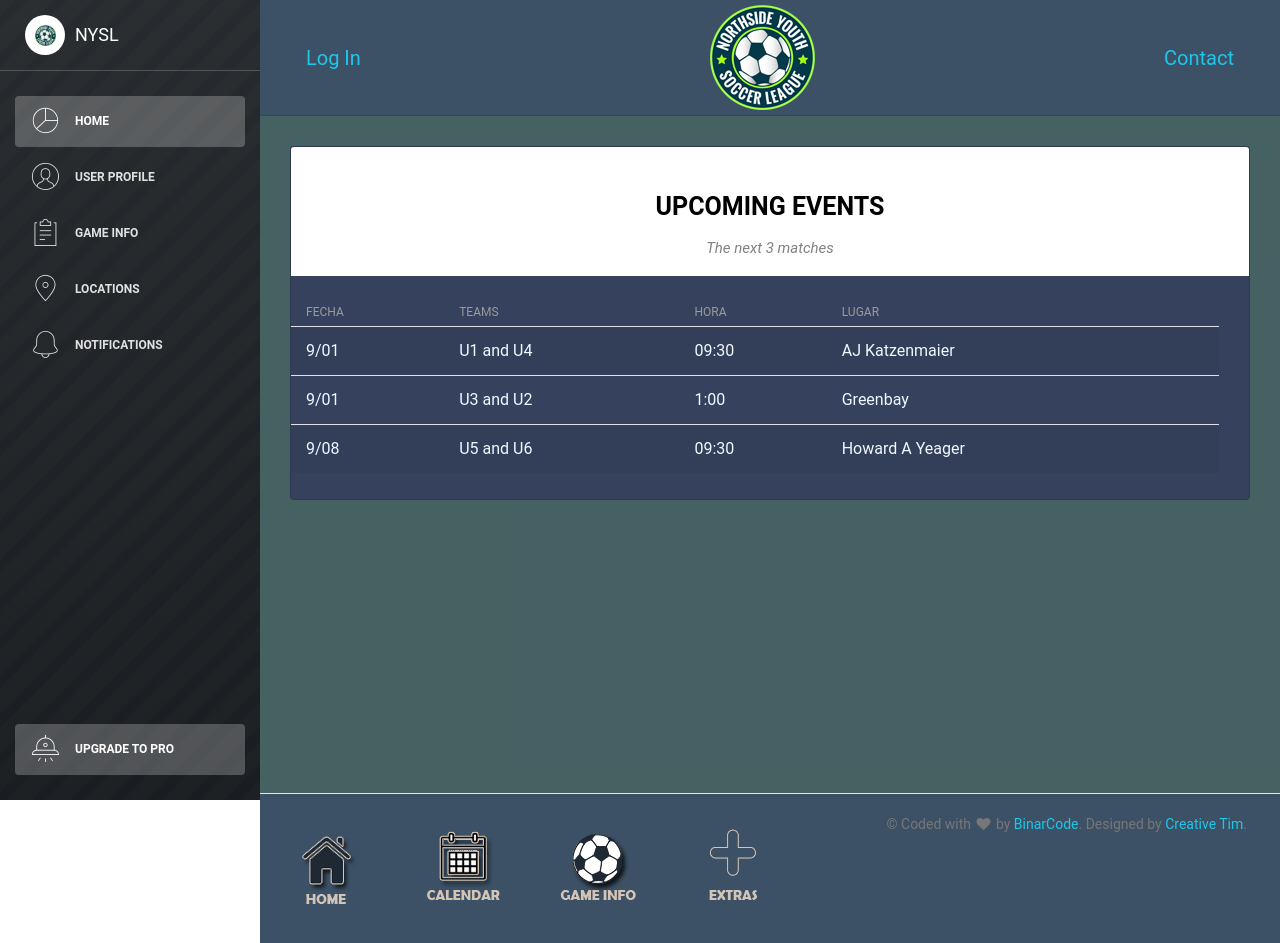
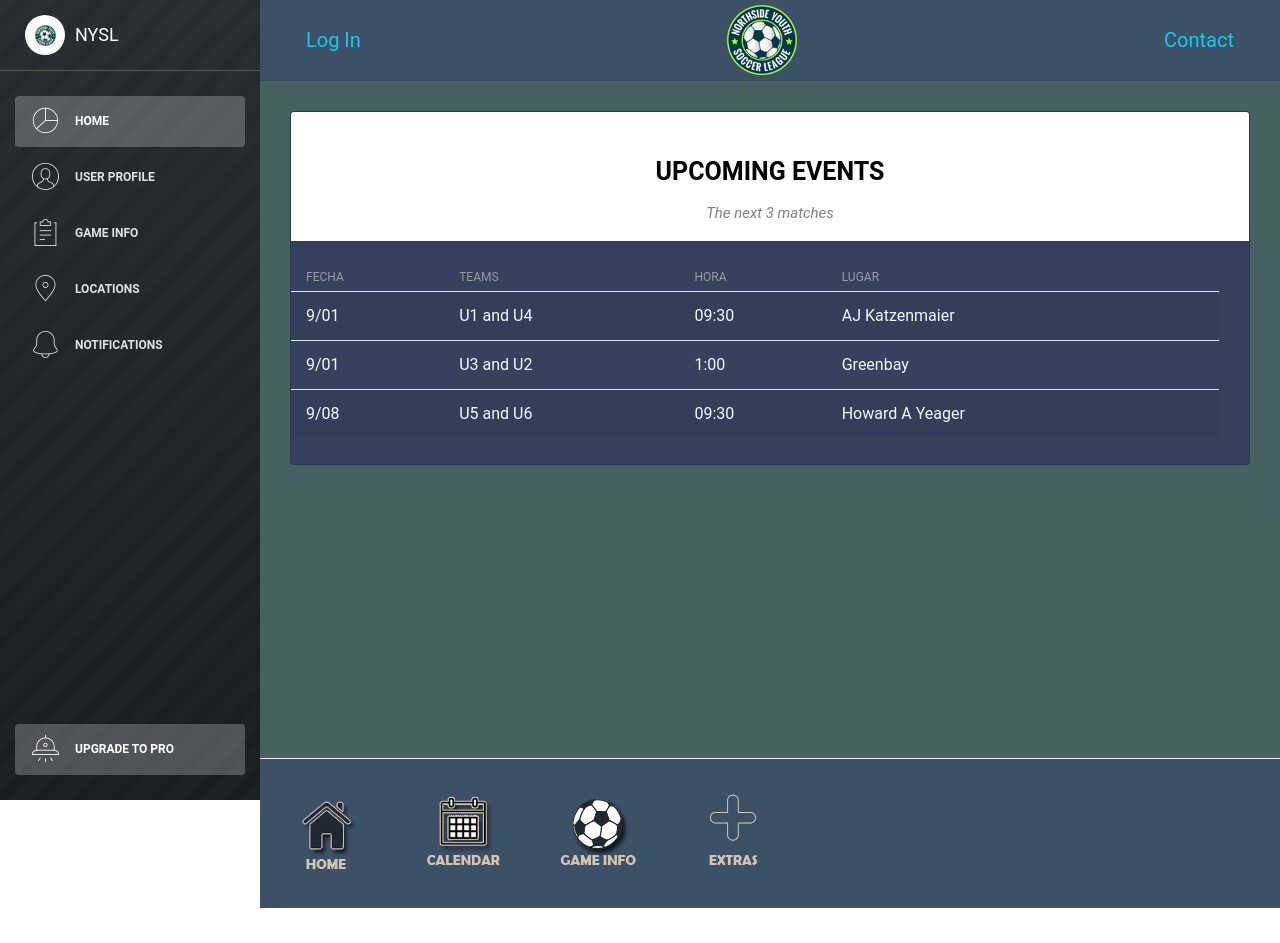
Before and after one commit to zolemello/MobileWebDevelopment, a Vue app: page /#/admin/home in a window 1280 px wide. After the commit the page ends 908 px from the top, so only its background shows below. Built offline with nearby package versions, Linux system fonts and the light colour scheme; what v-tooltip would draw is missing.

Commit message:
Cambios menores de diseño

```diff
--- a/src/layout/ContentFooter.vue
+++ b/src/layout/ContentFooter.vue
@@ -17,12 +17,12 @@
           </li>
         </ul>
       </nav>
-      <div class="copyright text-center">
+     <!-- <div class="copyright text-center">
         &copy; Coded with
         <i class="fa fa-heart heart"></i> by
         <a href="https://binarcode.com" target="_blank">BinarCode</a>.
         Designed by <a href="https://www.creative-tim.com/?ref=pdf-vuejs" target="_blank">Creative Tim</a>.
-      </div>
+      </div> -->
     </div>
   </footer>
 </template>
@@ -38,6 +38,7 @@
   font-weight: bold;
 
 
+
 }
 
 .footer{
@@ -47,4 +48,9 @@
 
 }
 
+.container-fluid{
+align-content: center;
+
+}
+
 </style>
--- a/src/layout/TopNavbar.vue
+++ b/src/layout/TopNavbar.vue
@@ -5,7 +5,7 @@
               Log In
             </a></a>
 
-     <img src="/img/nysl_logo.png">
+     <img src="/img/nysl_logo.png" height="70px" width="70px">
 
 
 
```
